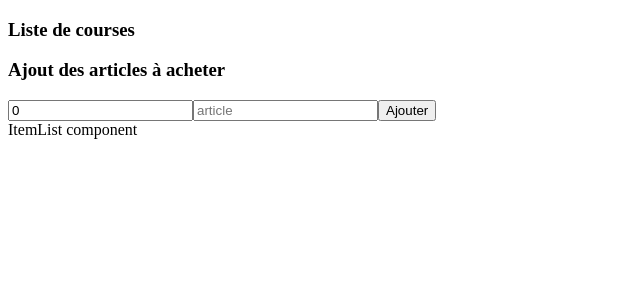
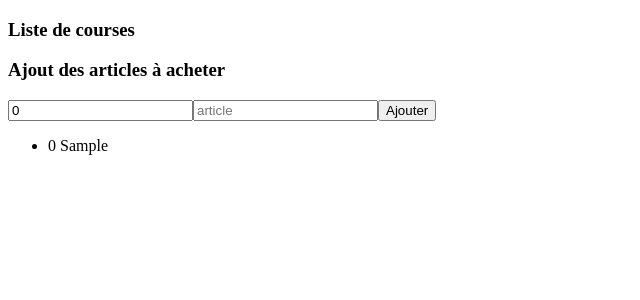
Before and after one commit to DavidVerdier/react-test, a React (Create React App) app: page / in a window 1280 px wide. Both pictures are taken after typing "Sample" into the empty fields and a click on the button "Ajouter". Shown: the top 300 px of the page, without its empty margins (0-640 px from the left). Built offline with nearby package versions, Linux system fonts and the light colour scheme.

Commit message:
display content items list

```diff
--- a/src/components/App.js
+++ b/src/components/App.js
@@ -7,15 +7,11 @@ class App extends React.Component {
     state = {articles : []};
 
     addArticle = (article) => {
-        //let oldArticles = this.state.articles;
+        let oldArticles = this.state.articles;
 
         article.id = Date.now();
-        //let newArticles = [...oldArticles, article];
-        //this.setState({articles: newArticles});
-
-        this.state.articles.push(article);
-
-        console.log(this.state.articles);
+        let newArticles = [...oldArticles, article];
+        this.setState({articles: newArticles});
     };
 
     render() {
@@ -24,7 +20,7 @@ class App extends React.Component {
                 <h3>Liste de courses</h3>
 
                 <Form formTitle="Ajout des articles à acheter" addArticle={this.addArticle}/>
-                <ItemList />
+                <ItemList articles={this.state.articles}/>
             </div>
         );
     }
--- a/src/components/ItemList.js
+++ b/src/components/ItemList.js
@@ -1,8 +1,14 @@
 import React from 'react';
 
-const ItemList  = () => {
+const ItemList = (props) => {
     return (
-      <div>ItemList component</div>
+        <div>
+            <ul>
+                {
+                    props.articles.map(article => <li key={article.id}>{article.quantity} {article.name}</li>)
+                }
+            </ul>
+        </div>
     );
 };
 
```
